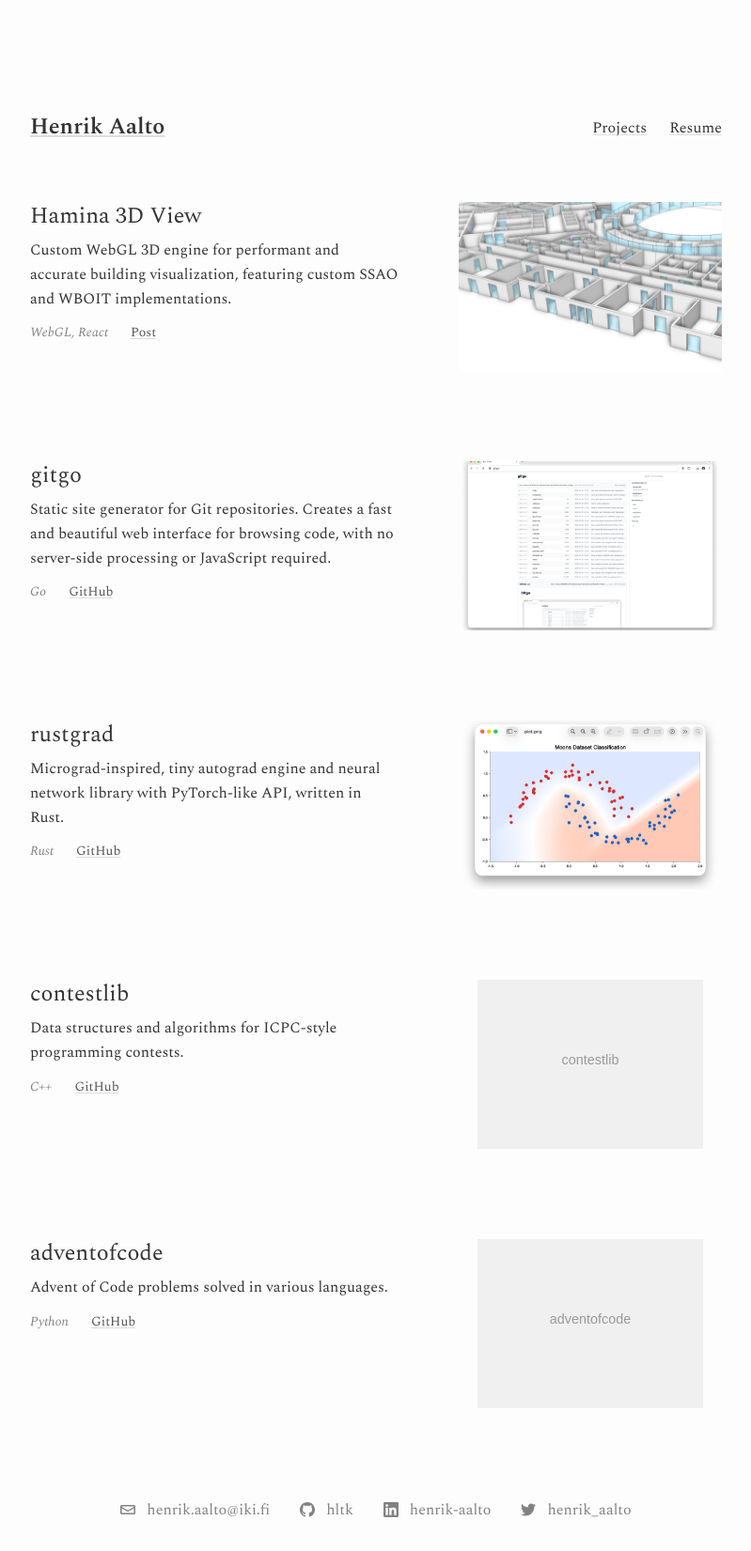
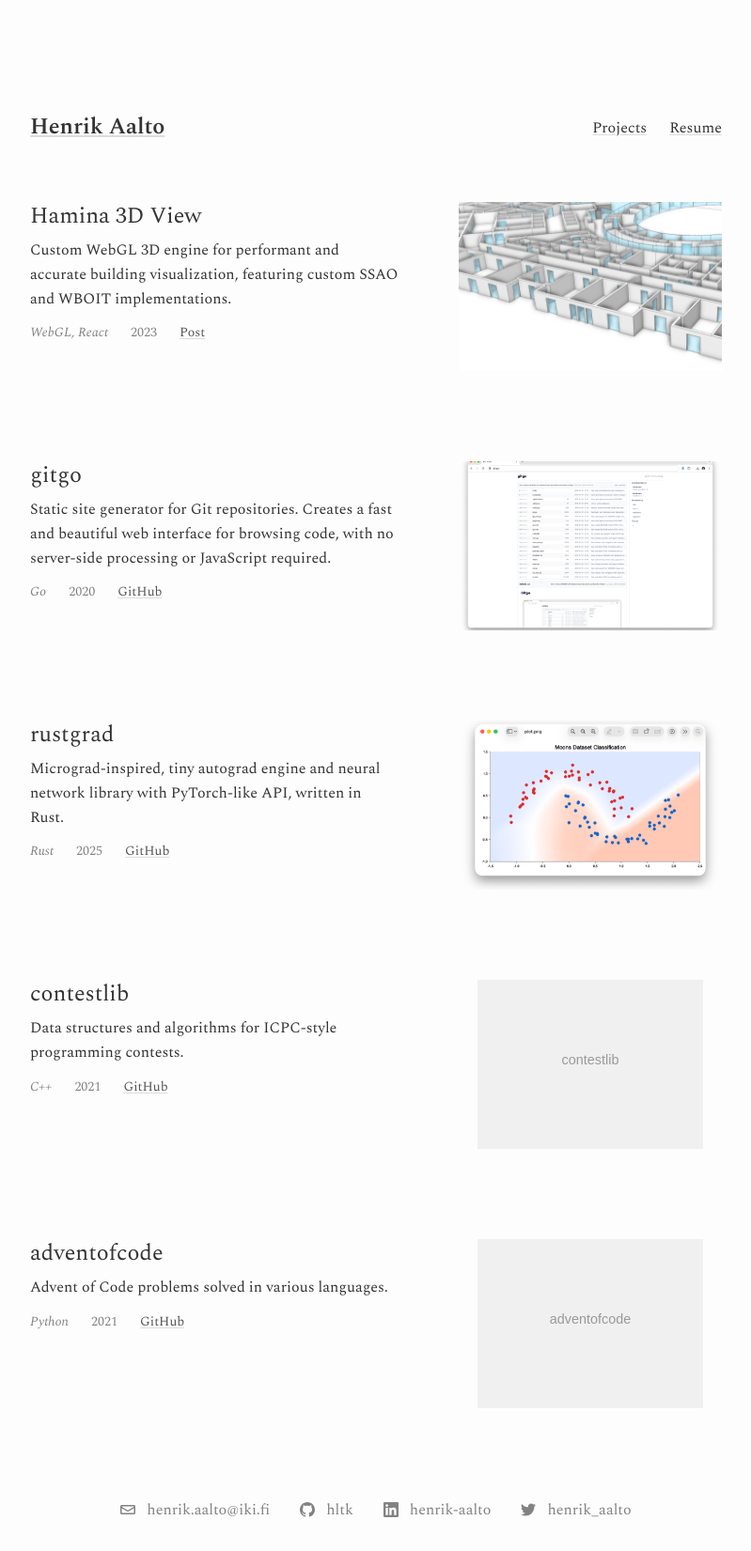
Before and after one commit to hltk/hltk.github.io, a Jekyll site: the page built from projects.md, in a window 1280 px wide. Shown: the whole page at 94% size, without its empty margins (240-1039 px from the left). Built offline with Jekyll 4.4.1, drawn with Linux system fonts in a browser that asks for light colours.

Commit message:
feat: add years to projects page

```diff
--- a/_sass/minima/_layout.scss
+++ b/_sass/minima/_layout.scss
@@ -225,6 +225,11 @@
   color: var(--color-text-muted);
 }
 
+.project-year {
+  font-size: var(--font-size-sm);
+  color: var(--color-text-muted);
+}
+
 .project-link {
   color: var(--color-text-secondary);
   text-decoration: underline;
--- a/projects.md
+++ b/projects.md
@@ -12,6 +12,7 @@ hide_title: true
       <p class="project-description">Custom WebGL 3D engine for performant and accurate building visualization, featuring custom SSAO and WBOIT implementations.</p>
       <div class="project-meta">
         <span class="project-language webgl">WebGL, React</span>
+        <span class="project-year">2023</span>
         <a href="https://www.linkedin.com/posts/henrik-aalto_five-features-five-days-last-week-we-announced-activity-7350464157084725250-NQlC" target="_blank" class="project-link">Post</a>
       </div>
     </div>
@@ -26,6 +27,7 @@ hide_title: true
       <p class="project-description">Static site generator for Git repositories. Creates a fast and beautiful web interface for browsing code, with no server-side processing or JavaScript required.</p>
       <div class="project-meta">
         <span class="project-language go">Go</span>
+        <span class="project-year">2020</span>
         <a href="https://github.com/hltk/gitgo" target="_blank" class="project-link">GitHub</a>
       </div>
     </div>
@@ -40,6 +42,7 @@ hide_title: true
       <p class="project-description">Micrograd-inspired, tiny autograd engine and neural network library with PyTorch-like API, written in Rust.</p>
       <div class="project-meta">
         <span class="project-language rust">Rust</span>
+        <span class="project-year">2025</span>
         <a href="https://github.com/hltk/rustgrad" target="_blank" class="project-link">GitHub</a>
       </div>
     </div>
@@ -54,6 +57,7 @@ hide_title: true
       <p class="project-description">Data structures and algorithms for ICPC-style programming contests.</p>
       <div class="project-meta">
         <span class="project-language cpp">C++</span>
+        <span class="project-year">2021</span>
         <a href="https://github.com/hltk/contestlib" target="_blank" class="project-link">GitHub</a>
       </div>
     </div>
@@ -71,6 +75,7 @@ hide_title: true
       <p class="project-description">Advent of Code problems solved in various languages.</p>
       <div class="project-meta">
         <span class="project-language python">Python</span>
+        <span class="project-year">2021</span>
         <a href="https://github.com/hltk/adventofcode" target="_blank" class="project-link">GitHub</a>
       </div>
     </div>
```
